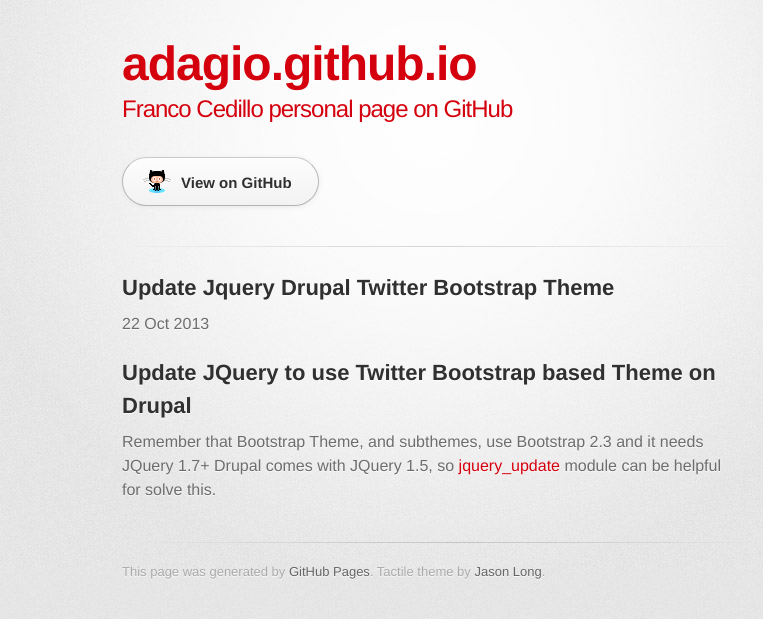
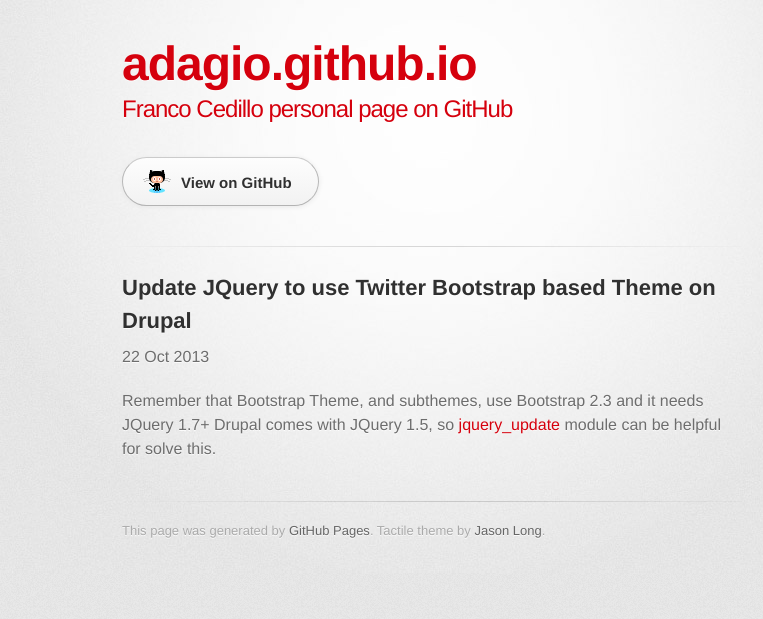
Before and after one commit to adagio/adagio.github.io, a Jekyll site: the page built from _posts/2013-10-22-update-jquery-drupal-twitter-bootstrap-theme.md, in a window 1280 px wide. Shown: the top 619 px of the page, without its empty margins (208-971 px from the left). Built offline with Jekyll 4.4.1, drawn with Linux system fonts in a browser that asks for light colours; some web fonts are replaced; some of the changed lines change nothing that is shown.

Commit message:
Updated 2013-10-22-update-jquery-drupal-twitter-bootstrap-theme.md

```diff
--- a/_posts/2013-10-22-update-jquery-drupal-twitter-bootstrap-theme.md
+++ b/_posts/2013-10-22-update-jquery-drupal-twitter-bootstrap-theme.md
@@ -3,9 +3,8 @@
 layout: post
 date: "2013-10-22 17:00"
 tags: "drupal, jquery, bootstrap"
+title: Update JQuery to use Twitter Bootstrap based Theme on Drupal
 ---
-
-## Update JQuery to use Twitter Bootstrap based Theme on Drupal
 
 Remember that Bootstrap Theme, and subthemes, use Bootstrap 2.3 and it needs JQuery 1.7+
 Drupal comes with JQuery 1.5, so [jquery_update](https://drupal.org/project/jquery_update) module can be helpful for solve this.
```
